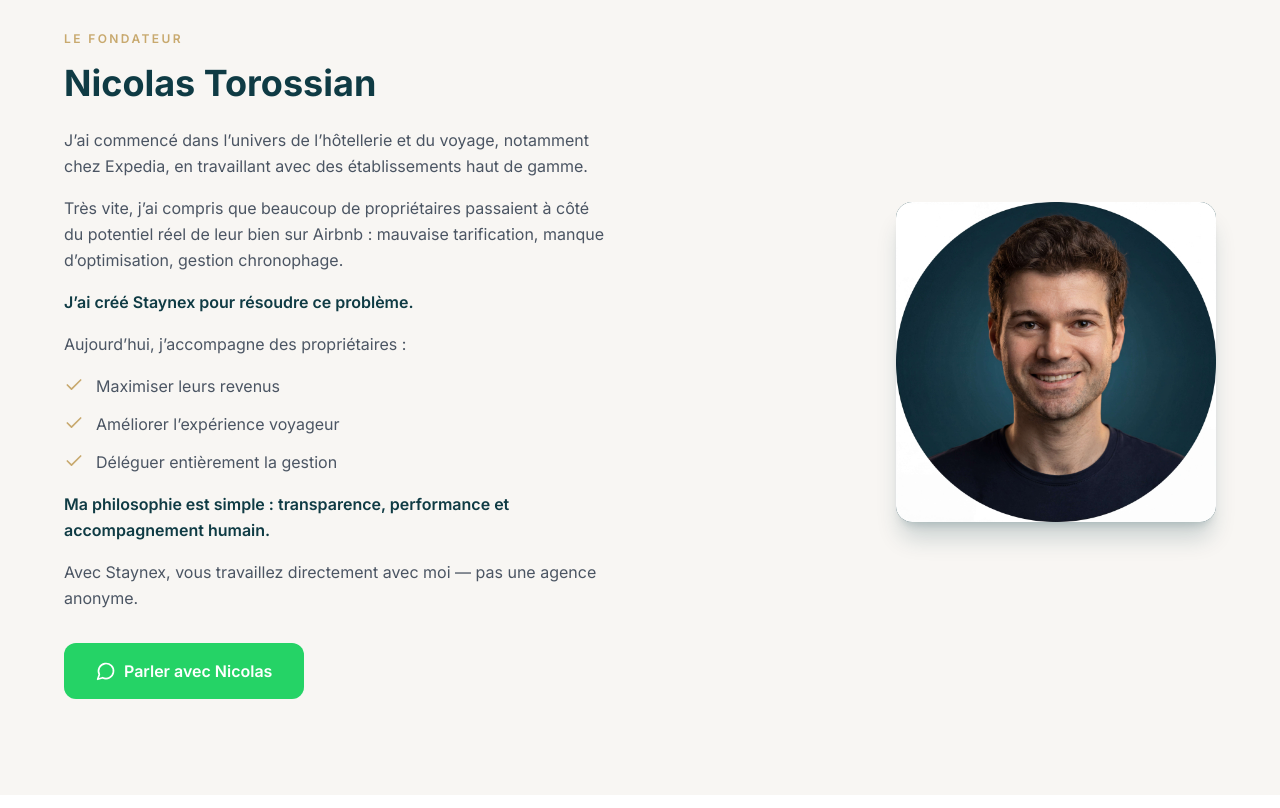
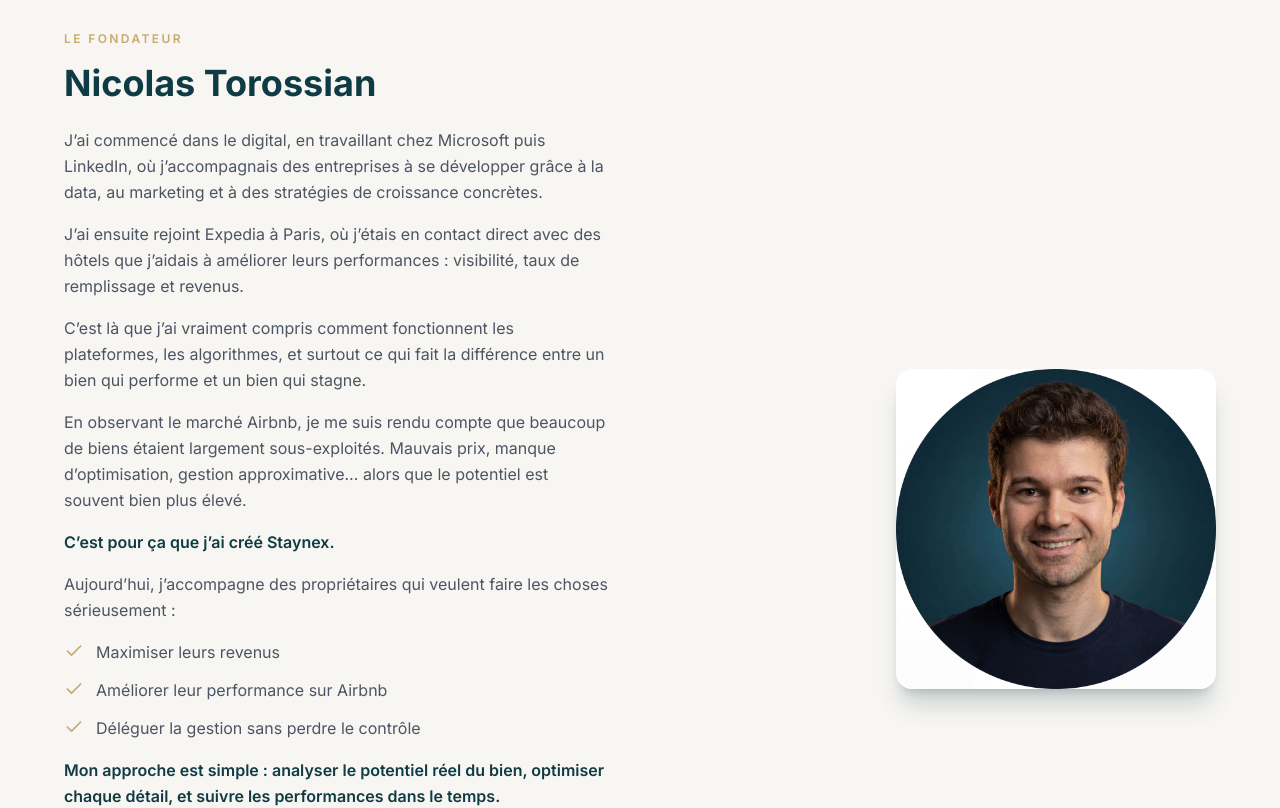
Before and after one commit to nicktoross/staynex-site, a Next.js app: page /a-propos in a window 1280 px wide. Shown: the part 580-1388 px from the top of the page. Built offline with nearby package versions, Linux system fonts and the light colour scheme.

Commit message:
update founder text

```diff
--- a/src/app/a-propos/page.tsx
+++ b/src/app/a-propos/page.tsx
@@ -1,4 +1,5 @@
 import type { Metadata } from "next";
+import Image from "next/image";
 import Link from "next/link";
 import {
   ArrowRight,
@@ -58,30 +59,46 @@ export default function AProposPage() {
               </h2>
               <div className="space-y-4 text-gray-600 leading-relaxed">
                 <p>
-                  J&rsquo;ai commenc&eacute; dans l&rsquo;univers de
-                  l&rsquo;h&ocirc;tellerie et du voyage, notamment chez
-                  Expedia, en travaillant avec des &eacute;tablissements haut
-                  de gamme.
+                  J&rsquo;ai commenc&eacute; dans le digital, en travaillant
+                  chez Microsoft puis LinkedIn, o&ugrave;
+                  j&rsquo;accompagnais des entreprises &agrave; se
+                  d&eacute;velopper gr&acirc;ce &agrave; la data, au
+                  marketing et &agrave; des strat&eacute;gies de croissance
+                  concr&egrave;tes.
                 </p>
                 <p>
-                  Tr&egrave;s vite, j&rsquo;ai compris que beaucoup de
-                  propri&eacute;taires passaient &agrave; c&ocirc;t&eacute;
-                  du potentiel r&eacute;el de leur bien sur Airbnb&nbsp;:
-                  mauvaise tarification, manque d&rsquo;optimisation, gestion
-                  chronophage.
+                  J&rsquo;ai ensuite rejoint Expedia &agrave; Paris,
+                  o&ugrave; j&rsquo;&eacute;tais en contact direct avec des
+                  h&ocirc;tels que j&rsquo;aidais &agrave;
+                  am&eacute;liorer leurs performances&nbsp;:
+                  visibilit&eacute;, taux de remplissage et revenus.
+                </p>
+                <p>
+                  C&rsquo;est l&agrave; que j&rsquo;ai vraiment compris
+                  comment fonctionnent les plateformes, les algorithmes, et
+                  surtout ce qui fait la diff&eacute;rence entre un bien qui
+                  performe et un bien qui stagne.
+                </p>
+                <p>
+                  En observant le march&eacute; Airbnb, je me suis rendu
+                  compte que beaucoup de biens &eacute;taient largement
+                  sous-exploit&eacute;s. Mauvais prix, manque
+                  d&rsquo;optimisation, gestion approximative&hellip; alors
+                  que le potentiel est souvent bien plus
+                  &eacute;lev&eacute;.
                 </p>
                 <p className="font-semibold text-petrol-500">
-                  J&rsquo;ai cr&eacute;&eacute; Staynex pour
-                  r&eacute;soudre ce probl&egrave;me.
+                  C&rsquo;est pour &ccedil;a que j&rsquo;ai
+                  cr&eacute;&eacute; Staynex.
                 </p>
                 <p>
-                  {"Aujourd\u2019hui, j\u2019accompagne des propri\u00e9taires\u00a0:"}
+                  {"Aujourd\u2019hui, j\u2019accompagne des propri\u00e9taires qui veulent faire les choses s\u00e9rieusement\u00a0:"}
                 </p>
                 <ul className="space-y-3">
                   {[
                     "Maximiser leurs revenus",
-                    "Am\u00e9liorer l\u2019exp\u00e9rience voyageur",
-                    "D\u00e9l\u00e9guer enti\u00e8rement la gestion",
+                    "Am\u00e9liorer leur performance sur Airbnb",
+                    "D\u00e9l\u00e9guer la gestion sans perdre le contr\u00f4le",
                   ].map((item) => (
                     <li key={item} className="flex items-start gap-3">
                       <Check className="w-5 h-5 text-gold-400 shrink-0 mt-0.5" />
@@ -90,12 +107,19 @@ export default function AProposPage() {
                   ))}
                 </ul>
                 <p className="font-semibold text-petrol-500">
-                  Ma philosophie est simple&nbsp;: transparence, performance
-                  et accompagnement humain.
+                  Mon approche est simple&nbsp;: analyser le potentiel
+                  r&eacute;el du bien, optimiser chaque d&eacute;tail, et
+                  suivre les performances dans le temps.
                 </p>
                 <p>
-                  Avec Staynex, vous travaillez directement avec moi &mdash;
-                  pas une agence anonyme.
+                  Avec Staynex, vous &eacute;changez directement avec
+                  moi &mdash; pas une agence, pas
+                  d&rsquo;interm&eacute;diaire.
+                </p>
+                <p>
+                  La plupart des biens que je vois aujourd&rsquo;hui
+                  pourraient g&eacute;n&eacute;rer plus, avec la bonne
+                  strat&eacute;gie.
                 </p>
               </div>
               <div className="mt-8">
@@ -114,13 +138,14 @@ export default function AProposPage() {
             {/* Photo */}
             <div className="flex justify-center lg:justify-end">
               <div className="relative">
-                {/* Replace with <Image src="/nicolas.jpg" ... /> when photo is ready */}
-                <div className="w-64 h-64 sm:w-80 sm:h-80 rounded-2xl bg-petrol-500 flex items-center justify-center shadow-xl shadow-petrol-500/20 overflow-hidden">
-<img
-  src="/nicolas.jpg"
-  alt="Nicolas Torossian"
-  className="w-full h-full object-cover"
-/>
+                <div className="w-64 h-64 sm:w-80 sm:h-80 rounded-2xl overflow-hidden shadow-xl shadow-petrol-500/20">
+                  <Image
+                    src="/nicolas.jpg"
+                    alt="Nicolas Torossian founder Staynex"
+                    width={400}
+                    height={400}
+                    className="object-cover w-full h-full hover:scale-105 transition duration-300"
+                  />
                 </div>
                 <div className="absolute -bottom-3 -right-3 w-64 sm:w-80 h-64 sm:h-80 rounded-2xl border-2 border-gold-400/20 -z-10" />
               </div>
```
